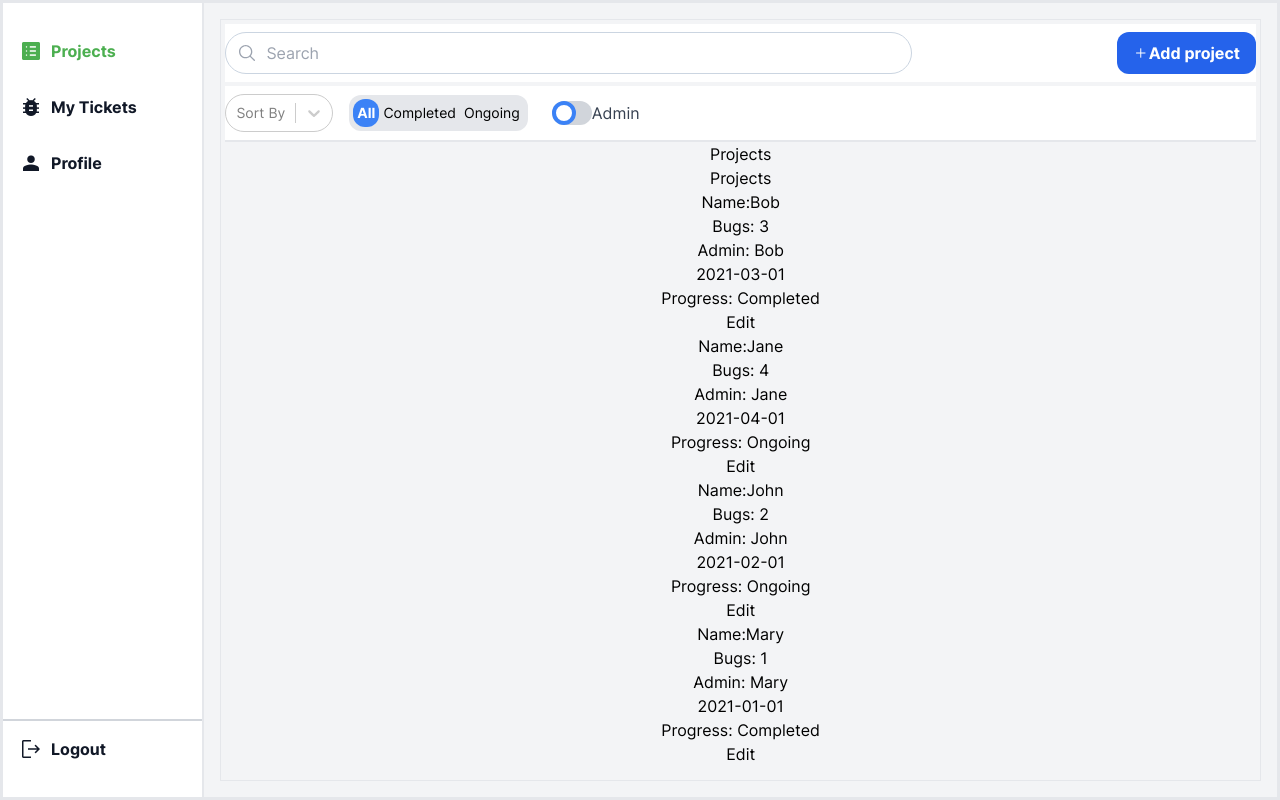
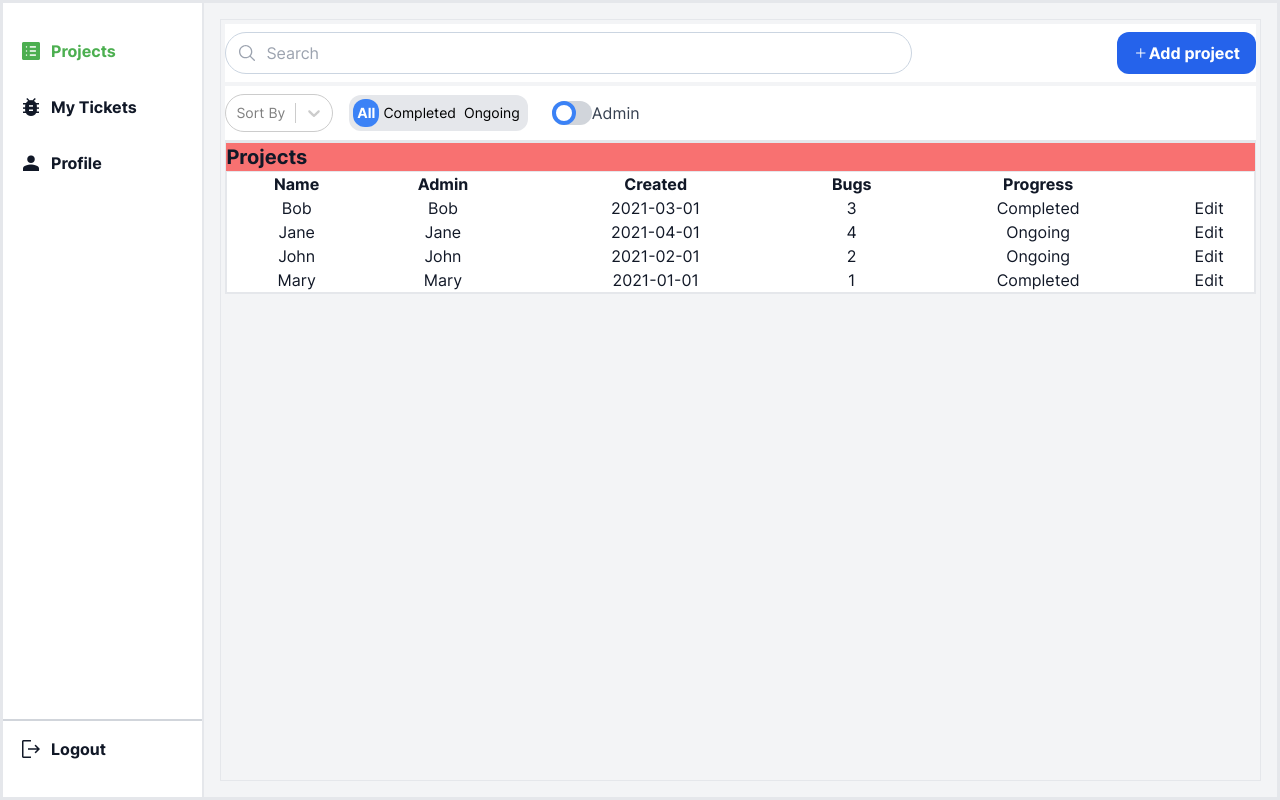
Before and after one commit to Yagi91/Bug-spy, a React (Create React App) app: page /projects in a window 1280 px wide. Built offline with nearby package versions, Linux system fonts and the light colour scheme.

Commit message:
Change project listing to table format

```diff
--- a/src/features/projects/listProjects.tsx
+++ b/src/features/projects/listProjects.tsx
@@ -12,15 +12,28 @@ interface Props {
 export default function ListProjects({ projects, floatingButton }: Props) {
   const navigate = useNavigate();
 
-  const handleClick = (e: React.MouseEvent<HTMLLIElement>, name: string) => {
+  const handleClick = (
+    e: React.MouseEvent<HTMLTableRowElement>,
+    name: string
+  ) => {
     e.preventDefault();
     navigate(`/projects/${name}`);
   };
 
   return (
-    <div>
-      <h1>Projects</h1>
-      <ul>
+    <div className="border bg-red-400 text-neutral-900">
+      <h1 className="text-left text-xl font-bold">Projects</h1>
+      <table className="w-full table-auto border bg-white">
+        <thead className=" ">
+          <tr>
+            <th>Name</th>
+            <th>Admin</th>
+            <th>Created</th>
+            <th>Bugs</th>
+            <th>Progress</th>
+          </tr>
+        </thead>
+        <tbody>
           {projects.map((project) => (
             <ProjectsCard
               key={project.name}
@@ -30,7 +43,8 @@ export default function ListProjects({ projects, floatingButton }: Props) {
               }}
             />
           ))}
-      </ul>
+        </tbody>
+      </table>
       {floatingButton}
     </div>
   );
--- a/src/features/projects/projectCard.tsx
+++ b/src/features/projects/projectCard.tsx
@@ -1,4 +1,4 @@
-import React from 'react';
+import React from "react";
 
 export interface Props {
   name: string;
@@ -6,20 +6,45 @@ export interface Props {
   Created: string;
   admin: string;
   progress: "Completed" | "Ongoing";
-    handleClick: (event: React.MouseEvent<HTMLLIElement>, name: string) => void;
-    handleEdit?: (event: React.MouseEvent<HTMLDivElement>) => void;//has to stop propagation to prevent the parent li from being clicked
-
+  handleClick: (
+    event: React.MouseEvent<HTMLTableRowElement>,
+    name: string
+  ) => void;
+  handleEdit?: (event: React.MouseEvent<HTMLDivElement>) => void; //has to stop propagation to prevent the parent li from being clicked
 }
 
-export default function ProjectsCard({ name, Created, bugs, admin, progress, handleClick, handleEdit }: Props): JSX.Element {
+export default function ProjectsCard({
+  name,
+  Created,
+  bugs,
+  admin,
+  progress,
+  handleClick,
+  handleEdit,
+}: Props): JSX.Element {
   return (
-        <li className="project-card" onClick={(e) => handleClick(e, name)}>
-            <p className="project-card-name">Name:{name}</p>
-            <p>Bugs: {bugs}</p>
-            <p>Admin: {admin}</p>{/* admin is the name of the user who created the project*/}
-            <div>{Created}</div>
-            <p>Progress: {progress}</p>
-            <div onClick={(e) => { if (typeof handleEdit === 'function') return handleEdit(e) }} >Edit</div>
-        </li>
-    )
+    // <li className="project-card" onClick={(e) => handleClick(e, name)}>
+    //     <p className="project-card-name">Name:{name}</p>
+    //     <p>Bugs: {bugs}</p>
+    //     <p>Admin: {admin}</p>{/* admin is the name of the user who created the project*/}
+    //     <div>{Created}</div>
+    //     <p>Progress: {progress}</p>
+    //     <div onClick={(e) => { if (typeof handleEdit === 'function') return handleEdit(e) }} >Edit</div>
+    // </li>
+    <tr className="project-card" onClick={(e) => handleClick(e, name)}>
+      <td className="project-card-name">{name}</td>
+      <td>{admin}</td>
+      <td>{Created}</td>
+      <td>{bugs}</td>
+      <td>{progress}</td>
+      <td
+        onClick={(e) => {
+          if (typeof handleEdit === "function") return handleEdit(e);
+        }}
+        className="hidden sm:block"
+      >
+        Edit
+      </td>
+    </tr>
+  );
 }
--- a/src/features/projects/projects.tsx
+++ b/src/features/projects/projects.tsx
@@ -190,7 +190,6 @@ export default function Projects(): JSX.Element {
             extraClass="hidden sm:flex text-base"
           />
         </div>
-        <h1>Projects</h1>
         <ListProjects projects={sortedProjects} floatingButton={listButton} />
       </div>
     </section>
```
Lines whose indentation alone changed are shown as unchanged.
